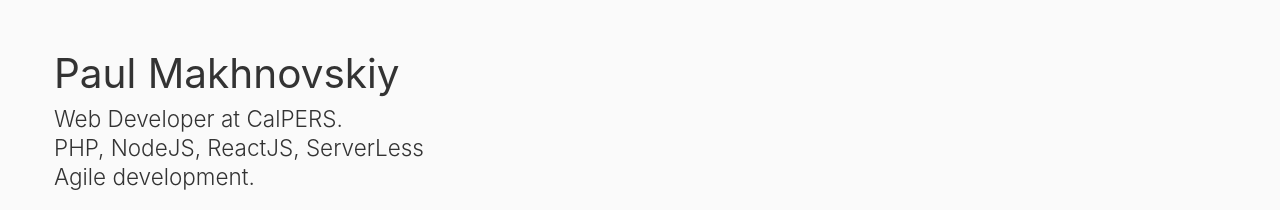
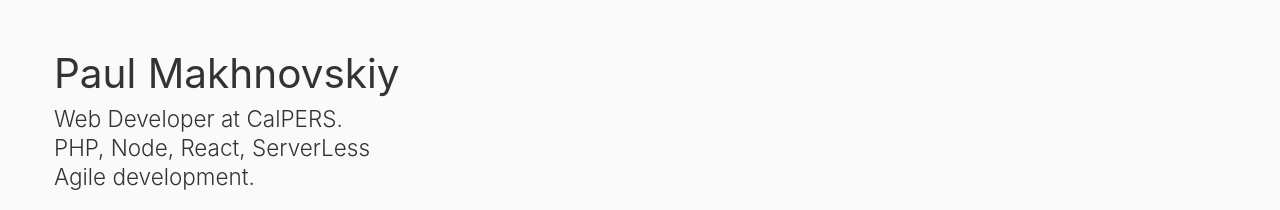
Before and after one commit to makhnovskiy/Personal-Website, a plain HTML site: page index.html in a window 1280 px wide. Shown: the top 210 px of the page. Drawn offline with Linux system fonts and the light colour scheme.

Commit message:
Update index.html

```diff
--- a/index.html
+++ b/index.html
@@ -116,7 +116,7 @@
       <h1><a href="http://pmakhnovskiy.com/"><span></span>Paul Makhnovskiy</a></h1>
       <p class="lead">
         Web Developer at CalPERS.<br>
-        PHP, NodeJS, ReactJS, ServerLess<br>
+        PHP, Node, React, ServerLess<br>
         Agile development.<br>
       </p>
       <div class="links">
```
